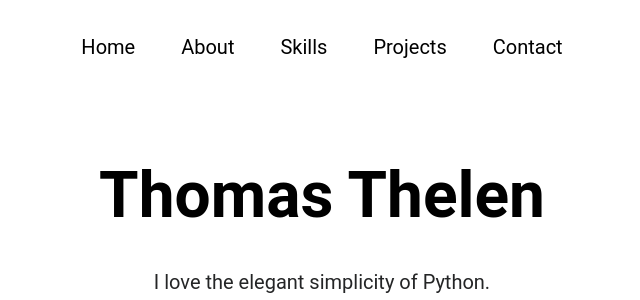
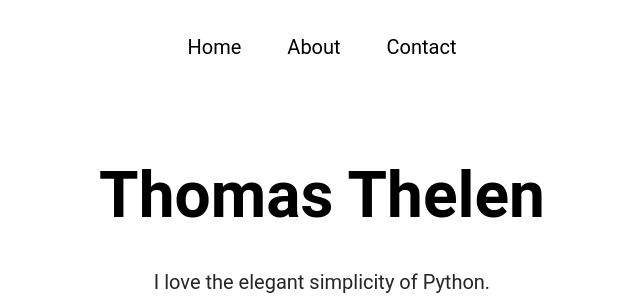
Before and after one commit to thamasmorethelen/website, a Flask app: page / in a window 1280 px wide. Shown: the top 300 px of the page, without its empty margins (318-958 px from the left). Run offline with Flask 2, Linux system fonts and the light colour scheme; some libraries are stand-ins or nearby versions.

Commit message:
removed unneeded buttons

```diff
--- a/templates/layout.html
+++ b/templates/layout.html
@@ -25,12 +25,6 @@
                               </li>
                               <li class="nav-item">
                                 <a class="nav-link" href="{{ url_for('about') }}">About</a>
-                              </li>
-                              <li class="nav-item">
-                                <a class="nav-link" href="#skills">Skills</a>
-                              </li>
-                              <li class="nav-item">
-                                <a class="nav-link" href="#projects">Projects</a>
                               </li>
                               <li class="nav-item">
                                 <a class="nav-link" href="#contact">Contact</a>
```
